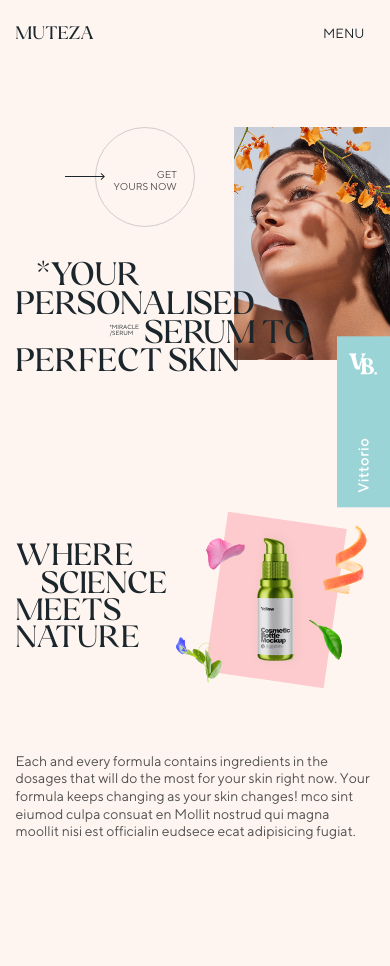
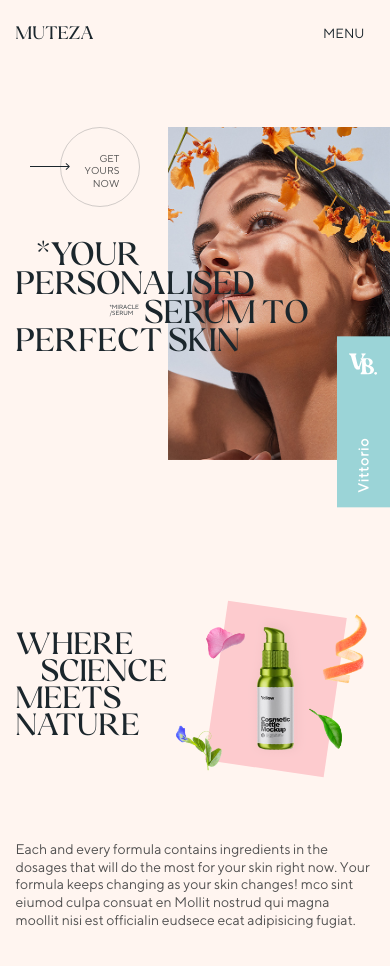
Before and after one commit to vittoriobusatta/Muteza, a React (Create React App) app: page / in a window 390 px wide. Shown: the top 966 px of the page. Before the commit the page ends 863 px from the top, so only its background shows below. Built offline with nearby package versions, Linux system fonts and the light colour scheme.

Commit message:
somes changes

```diff
--- a/src/scss/04-components/_about.scss
+++ b/src/scss/04-components/_about.scss
@@ -3,11 +3,13 @@
   align-items: center;
   justify-content: space-between;
   padding: 0 4vw;
+  margin-bottom: 300px;
   @media screen and (max-width: 768px) {
     display: grid;
     grid-template-columns: 1fr 0.8fr;
     grid-template-rows: 1fr 0.8fr;
     grid-row-gap: 40px;
+    margin-bottom: 150px;
   }
 }
 
--- a/src/scss/04-components/_landing.scss
+++ b/src/scss/04-components/_landing.scss
@@ -64,18 +64,17 @@
   padding-left: 4vw;
   position: relative;
   z-index: 2;
-  width: 60%;
+  width: 43%;
+  @media screen and (min-width: 576px) {
+    width: 60%;
+  }
 }
 
 .landing_right {
-  // height: 100vh;
   overflow: hidden;
-  width: 40%;
-  // @media screen and (max-width: 768px) {
-  //   height: 55vh;
-  // }
-  @media screen and (max-width: 576px) {
-    // height: 35vh;
+  width: 57%;
+  @media screen and (min-width: 576px) {
+    width: 40%;
   }
 }
 
@@ -131,9 +130,9 @@
     }
   }
   @media screen and (max-width: 576px) {
-    width: 100px;
-    height: 100px;
-    padding: 40px 17px 0 0;
+    width: 80px;
+    height: 80px;
+    padding: 24px 20px 0 0;
     p {
       font-size: 10px;
     }
```
